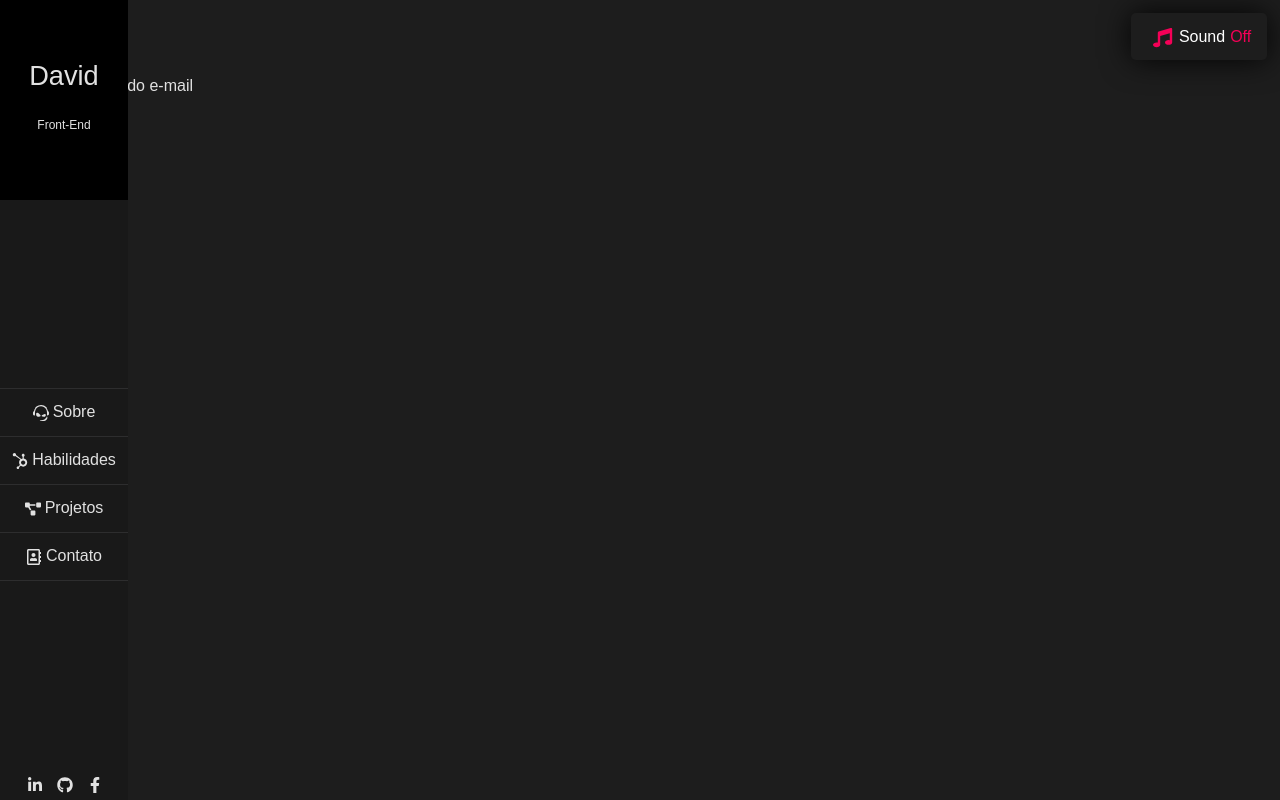
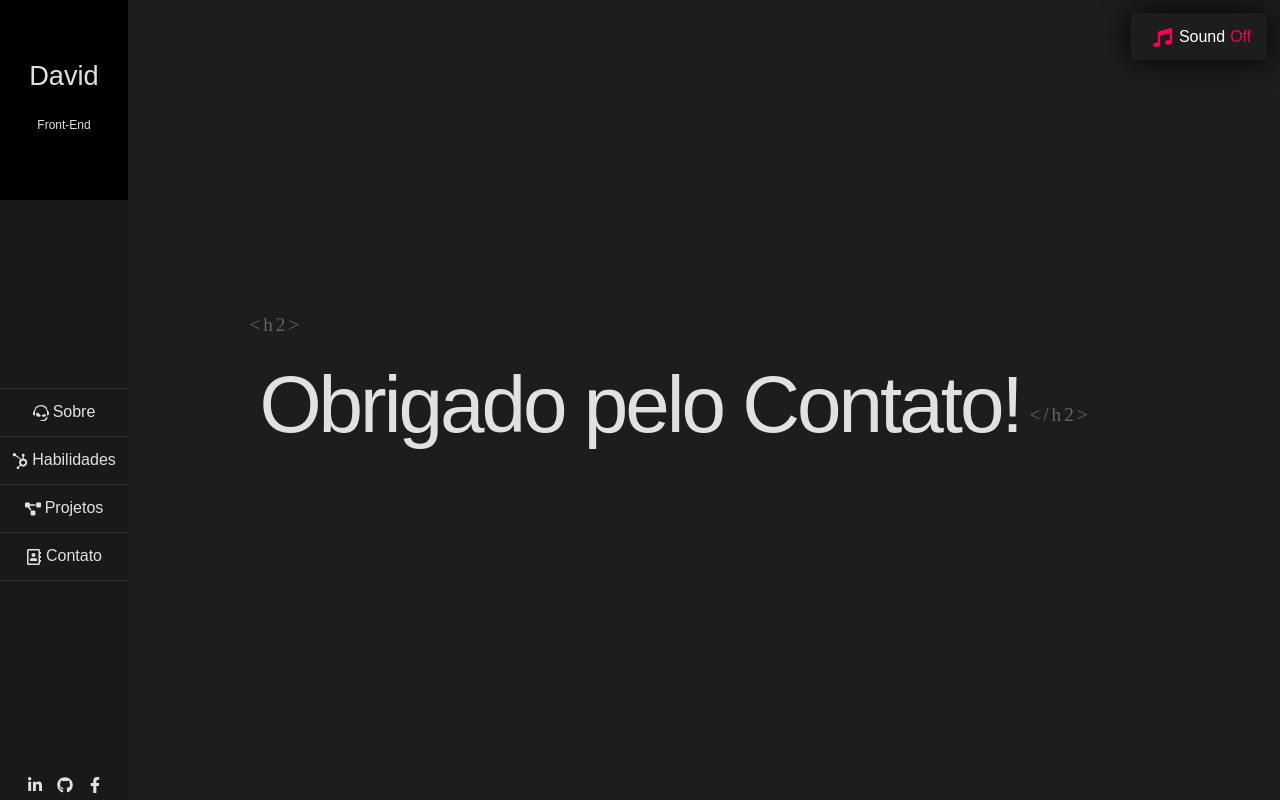
Before and after one commit to Leoodaviid/portfolio-david, a React (Create React App) app: page /sucesso in a window 1280 px wide. Built offline with nearby package versions, Linux system fonts and the light colour scheme.

Commit message:
pages sucesso contato + style

```diff
--- /dev/null
+++ b/src/components/MsgSucesso/MsgSucesso.tsx
@@ -0,0 +1,13 @@
+import { MsgStyled } from "./style";
+
+const MsgSucesso = () => {
+  return (
+    <MsgStyled>
+      <div className="section-text">
+        <p className="text-zone">Obrigado pelo Contato!</p>
+      </div>
+    </MsgStyled>
+  );
+};
+
+export default MsgSucesso;
--- /dev/null
+++ b/src/components/MsgSucesso/style.ts
@@ -0,0 +1,59 @@
+import styled from "styled-components";
+
+const MsgStyled = styled.div`
+  .text-zone {
+    font-size: 5rem;
+    line-height: 45px;
+    letter-spacing: -3px;
+    position: relative;
+  }
+  .text-zone::before {
+    content: "<h2>";
+    position: absolute;
+    top: -80px;
+    left: -10px;
+    font-size: 1.2rem;
+    font-family: "La Belle Aurore", cursive;
+    color: #666565;
+    letter-spacing: 3px;
+  }
+  .text-zone::after {
+    content: "</h2>";
+    position: absolute;
+    bottom: -10px;
+    right: -70px;
+    font-size: 1.2rem;
+    font-family: "La Belle Aurore", cursive;
+    color: #666565;
+    letter-spacing: 3px;
+  }
+  .section-text {
+    height: 85vh;
+    display: flex;
+    align-items: center;
+    padding-left: 20%;
+  }
+  @media (min-width: 1200px) {
+    .section-text {
+      justify-content: center;
+      padding-left: 0%;
+    }
+  }
+  @media (max-width: 800px) {
+    .text-zone {
+      font-size: 3rem;
+      line-height: 40px;
+    }
+    .section-text {
+      padding-left: 5%;
+      height: 65vh;
+    }
+  }
+  @media (max-width: 400px) {
+    .text-zone::after {
+      right: 0px;
+    }
+  }
+`;
+
+export { MsgStyled };
--- a/src/pages/Sucesso/Sucesso.tsx
+++ b/src/pages/Sucesso/Sucesso.tsx
@@ -1,7 +1,12 @@
 import React from "react";
+import MsgSucesso from "../../components/MsgSucesso/MsgSucesso";
 
 const Sucesso = () => {
-  return <div>deu certo o envio do e-mail</div>;
+  return (
+    <>
+      <MsgSucesso />
+    </>
+  );
 };
 
 export default Sucesso;
```
